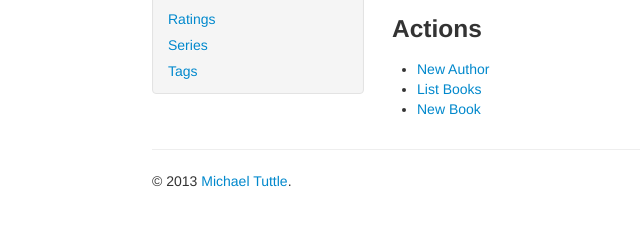
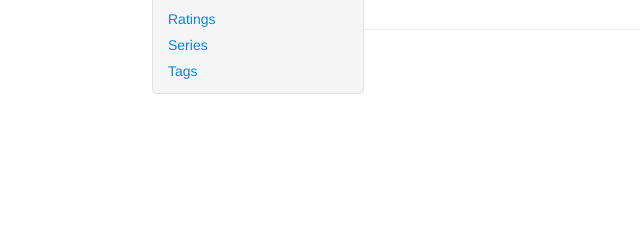
Before and after one commit to openam/calibrephp, a CakePHP app: the page made by app/View/Authors/index.ctp in a window 1280 px wide. Shown: the part 168-397 px from the top of the page, without its empty margins (18-658 px from the left). Run offline with PHP 8.4 and a stand-in for CakePHP, Linux system fonts and the light colour scheme; the template is opened without the code that fills it, so the values that code supplies are empty; some libraries are stand-ins or nearby versions.

Commit message:
removed actions from authors/index view

```diff
--- a/app/View/Authors/index.ctp
+++ b/app/View/Authors/index.ctp
@@ -18,11 +18,3 @@
 	</table>
 	<?php echo $this->element('Paginator/footer'); ?>
 </div>
-<div class="actions">
-	<h3><?php echo __('Actions'); ?></h3>
-	<ul>
-		<li><?php echo $this->Html->link(__('New Author'), array('action' => 'add')); ?></li>
-		<li><?php echo $this->Html->link(__('List Books'), array('controller' => 'books', 'action' => 'index')); ?> </li>
-		<li><?php echo $this->Html->link(__('New Book'), array('controller' => 'books', 'action' => 'add')); ?> </li>
-	</ul>
-</div>
```
